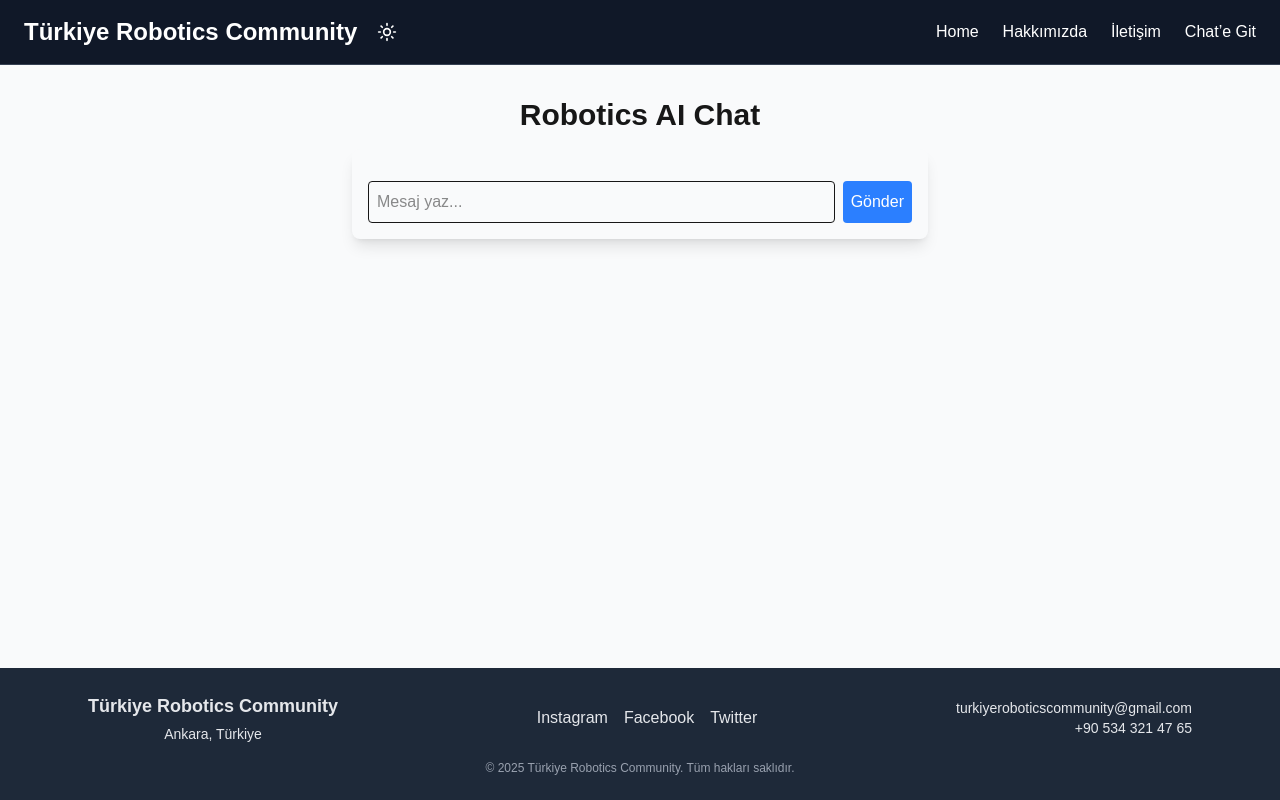
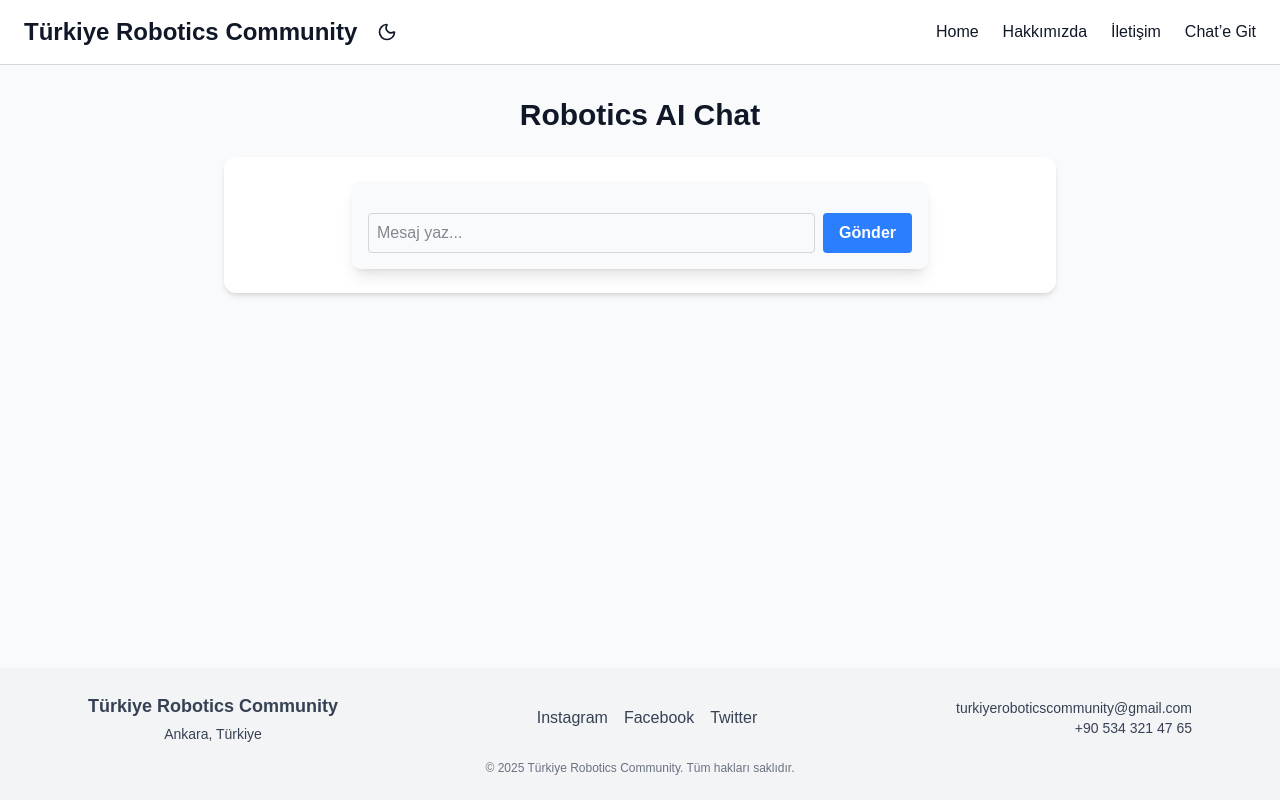
Before and after one commit to can2334/robotics, a Next.js app: page /chat in a window 1280 px wide. Built offline with nearby package versions, Linux system fonts and the light colour scheme.

Commit message:
Trigger new deploy

```diff
--- a/src/app/about/page.tsx
+++ b/src/app/about/page.tsx
@@ -101,7 +101,7 @@ const teamMembers: TeamMember[] = [
 ];
 
 export default function About() {
-    const { theme } = useTheme();
+    const { theme, toggleTheme } = useTheme();
     const [selectedMember, setSelectedMember] = useState<string | null>(null);
     const member = teamMembers.find((m) => m.name === selectedMember);
 
@@ -116,7 +116,7 @@ export default function About() {
                 <meta name="keywords" content="robotik, yazılım, tasarım, mühendislik, takım üyeleri" />
             </Head>
 
-            <Header theme={theme} toggleTheme={() => { }} />
+            <Header theme={theme} toggleTheme={toggleTheme} />
 
             <main className="flex-1 max-w-6xl mx-auto p-8">
                 <h1 className="text-4xl font-extrabold mb-6 text-center text-transparent bg-clip-text bg-gradient-to-r from-indigo-600 to-pink-500">
--- a/src/app/chat/page.tsx
+++ b/src/app/chat/page.tsx
@@ -1,18 +1,27 @@
+'use client';
+
 import Chat from "../components/Chat";
 import Header from "../components/Header";
 import Footer from "../components/Footer";
+import { useTheme } from "../components/ThemeContext";
 
 export default function ChatPage() {
+    const { theme, toggleTheme } = useTheme(); // Tema context’ini alıyoruz
+
     return (
-        <div className="flex flex-col min-h-screen bg-gray-50">
-            <Header />  {/* <-- Burası eklendi */}
+        <div className={`flex flex-col min-h-screen transition-colors duration-300 ${theme === "light" ? "bg-gray-50 text-gray-900" : "bg-gray-900 text-white"}`}>
+            <Header theme={theme} toggleTheme={toggleTheme} />
 
-            <main className="flex-1 p-8">
-                <h1 className="text-3xl font-bold mb-4 text-center">Robotics AI Chat</h1>
-                <Chat />
+            <main className="flex-1 p-8 w-full max-w-4xl mx-auto">
+                <h1 className={`text-3xl font-bold mb-6 text-center ${theme === "light" ? "text-gray-900" : "text-white"}`}>
+                    Robotics AI Chat
+                </h1>
+                <div className="bg-white dark:bg-gray-800 rounded-xl shadow-md p-6">
+                    <Chat />
+                </div>
             </main>
 
-            <Footer />  {/* <-- Burası eklendi */}
+            <Footer theme={theme} />
         </div>
     );
 }
--- a/src/app/components/Chat.tsx
+++ b/src/app/components/Chat.tsx
@@ -1,7 +1,8 @@
-"use client";
+'use client';
 import { useState } from "react";
 import { Prism as SyntaxHighlighter } from "react-syntax-highlighter";
-import { oneDark } from "react-syntax-highlighter/dist/esm/styles/prism";
+import { oneDark, prism } from "react-syntax-highlighter/dist/esm/styles/prism";
+import { useTheme } from "../components/ThemeContext";
 
 interface Message {
     role: "user" | "assistant";
@@ -11,6 +12,7 @@ interface Message {
 }
 
 export default function Chat() {
+    const { theme } = useTheme(); // Tema context
     const [messages, setMessages] = useState<Message[]>([]);
     const [input, setInput] = useState("");
 
@@ -52,7 +54,8 @@ export default function Chat() {
     const copyToClipboard = (text: string) => navigator.clipboard.writeText(text);
 
     return (
-        <div className="flex flex-col max-w-xl mx-auto p-4 bg-gray-50 rounded-lg shadow-lg">
+        <div className={`flex flex-col max-w-xl mx-auto p-4 rounded-lg shadow-lg transition-colors duration-300
+                        ${theme === "light" ? "bg-gray-50" : "bg-gray-800 text-white"}`}>
             <div className="flex-1 overflow-y-auto mb-4 space-y-3 max-h-[70vh]">
                 {messages.map((m, i) => (
                     <div key={i} className={`mb-2 ${m.role === "user" ? "text-right" : "text-left"}`}>
@@ -60,16 +63,29 @@ export default function Chat() {
                             <div className="relative rounded-lg shadow-md overflow-hidden">
                                 <button
                                     onClick={() => copyToClipboard(m.content)}
-                                    className="absolute top-1 right-1 bg-gray-700 px-2 py-1 text-xs rounded hover:bg-gray-600 z-10"
+                                    className="absolute top-1 right-1 bg-gray-700 text-white px-2 py-1 text-xs rounded hover:bg-gray-600 z-10"
                                 >
                                     Kopyala
                                 </button>
-                                <SyntaxHighlighter language={m.language} style={oneDark} customStyle={{ margin: 0, borderRadius: '8px' }}>
+                                <SyntaxHighlighter
+                                    language={m.language}
+                                    style={theme === "light" ? prism : oneDark}
+                                    customStyle={{
+                                        margin: 0,
+                                        borderRadius: '8px',
+                                        backgroundColor: theme === "light" ? "#f5f5f5" : undefined
+                                    }}
+                                >
                                     {m.content}
                                 </SyntaxHighlighter>
                             </div>
                         ) : (
-                            <span className={`inline-block p-2 rounded ${m.role === "user" ? "bg-blue-400 text-white" : "bg-gray-200"}`}>
+                            <span className={`inline-block p-2 rounded
+                                              ${m.role === "user"
+                                    ? "bg-blue-500 text-white"
+                                    : theme === "light"
+                                        ? "bg-gray-200 text-gray-900"
+                                        : "bg-gray-700 text-white"}`}>
                                 {m.content}
                             </span>
                         )}
@@ -79,13 +95,22 @@ export default function Chat() {
 
             <div className="flex gap-2">
                 <input
-                    className="flex-1 border p-2 rounded"
+                    className={`flex-1 border rounded px-2 py-1 focus:outline-none focus:ring-2 transition
+                                ${theme === "light"
+                            ? "border-gray-300 focus:ring-blue-400 text-gray-900"
+                            : "border-gray-600 focus:ring-blue-500 bg-gray-700 text-white"}`}
                     value={input}
                     onChange={(e) => setInput(e.target.value)}
                     onKeyDown={(e) => e.key === "Enter" && sendMessage()}
                     placeholder="Mesaj yaz..."
                 />
-                <button className="bg-blue-500 text-white p-2 rounded" onClick={sendMessage}>
+                <button
+                    className={`px-4 py-2 rounded font-semibold transition-colors
+                                ${theme === "light"
+                            ? "bg-blue-500 hover:bg-blue-600 text-white"
+                            : "bg-blue-600 hover:bg-blue-700 text-white"}`}
+                    onClick={sendMessage}
+                >
                     Gönder
                 </button>
             </div>
--- a/src/app/contact/page.tsx
+++ b/src/app/contact/page.tsx
@@ -36,15 +36,15 @@ export default function ContactPage() {
     };
 
     return (
-        <div className={`min-h-screen flex flex-col transition-colors duration-300 ${theme === "light" ? "bg-gray-50 text-gray-900" : "bg-gray-900 text-white"}`}>
+        <div className={`min-h-screen flex flex-col transition-colors duration-300 ${theme === "light" ? "bg-gray-50 text-gray-900" : "bg-gray-900 text-gray-100"}`}>
             <Header theme={theme} toggleTheme={toggleTheme} />
 
             <main className="flex-1 w-full max-w-3xl mx-auto p-6">
-                <h1 className="text-3xl font-bold mb-8 text-center">İletişim</h1>
+                <h1 className={`text-3xl font-bold mb-8 text-center ${theme === "light" ? "text-gray-900" : "text-white"}`}>İletişim</h1>
 
-                <div className={`w-full rounded-xl shadow-lg p-8 ${theme === "light" ? "bg-white text-gray-900" : "bg-gray-800 text-white"}`}>
+                <div className={`w-full rounded-xl shadow-lg p-8 ${theme === "light" ? "bg-white text-gray-900" : "bg-gray-800 text-gray-100"}`}>
                     {submitted && (
-                        <div className="bg-green-100 text-green-800 dark:bg-green-800 dark:text-green-100 p-4 mb-6 rounded">
+                        <div className={`bg-green-100 text-green-800 dark:bg-green-800 dark:text-green-100 p-4 mb-6 rounded`}>
                             Mesajınız başarıyla gönderildi!
                         </div>
                     )}
@@ -57,7 +57,7 @@ export default function ContactPage() {
                             value={formData.name}
                             onChange={handleChange}
                             required
-                            className="border border-gray-300 dark:border-gray-600 rounded px-4 py-2 focus:outline-none focus:ring-2 focus:ring-blue-400 dark:focus:ring-blue-500"
+                            className={`border rounded px-4 py-2 focus:outline-none focus:ring-2 ${theme === "light" ? "border-gray-300 focus:ring-blue-400 text-gray-900" : "border-gray-600 focus:ring-blue-500 text-gray-100 bg-gray-700"}`}
                         />
                         <input
                             type="email"
@@ -66,7 +66,7 @@ export default function ContactPage() {
                             value={formData.email}
                             onChange={handleChange}
                             required
-                            className="border border-gray-300 dark:border-gray-600 rounded px-4 py-2 focus:outline-none focus:ring-2 focus:ring-blue-400 dark:focus:ring-blue-500"
+                            className={`border rounded px-4 py-2 focus:outline-none focus:ring-2 ${theme === "light" ? "border-gray-300 focus:ring-blue-400 text-gray-900" : "border-gray-600 focus:ring-blue-500 text-gray-100 bg-gray-700"}`}
                         />
                         <textarea
                             name="message"
@@ -75,17 +75,17 @@ export default function ContactPage() {
                             onChange={handleChange}
                             required
                             rows={5}
-                            className="border border-gray-300 dark:border-gray-600 rounded px-4 py-2 focus:outline-none focus:ring-2 focus:ring-blue-400 dark:focus:ring-blue-500 resize-none"
+                            className={`border rounded px-4 py-2 focus:outline-none focus:ring-2 resize-none ${theme === "light" ? "border-gray-300 focus:ring-blue-400 text-gray-900" : "border-gray-600 focus:ring-blue-500 text-gray-100 bg-gray-700"}`}
                         />
                         <button
                             type="submit"
-                            className="bg-blue-500 hover:bg-blue-600 dark:bg-blue-600 dark:hover:bg-blue-700 text-white font-semibold px-6 py-3 rounded transition-colors"
+                            className={`bg-blue-500 hover:bg-blue-600 dark:bg-blue-600 dark:hover:bg-blue-700 text-white font-semibold px-6 py-3 rounded transition-colors`}
                         >
                             Gönder
                         </button>
                     </form>
 
-                    <div className="mt-8 text-gray-700 dark:text-gray-300">
+                    <div className={`mt-8 ${theme === "light" ? "text-gray-700" : "text-gray-300"}`}>
                         <p>E-posta: info@turkiyeroboticscommunity.com</p>
                         <p>Telefon: +90 555</p>
                     </div>
```
